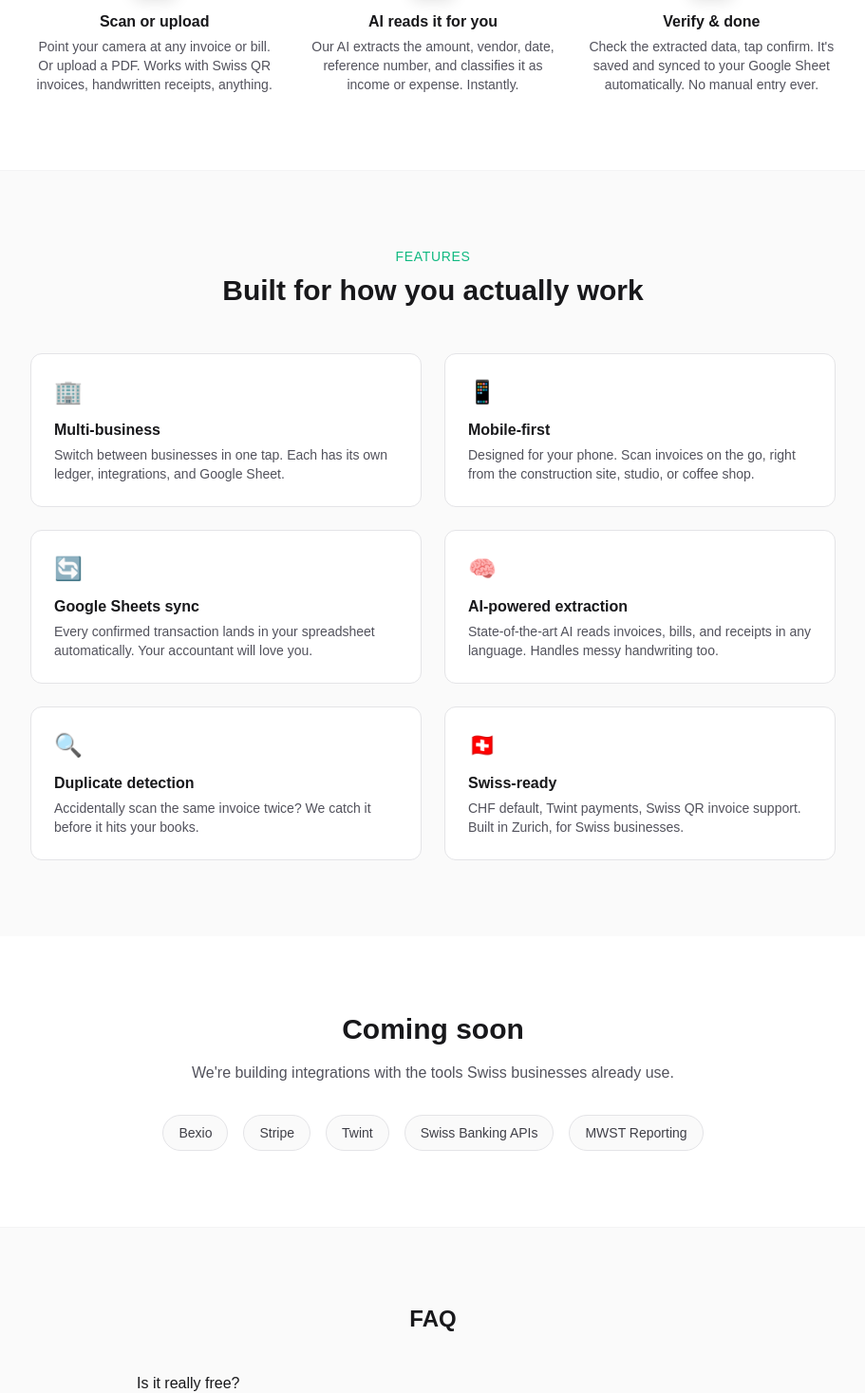
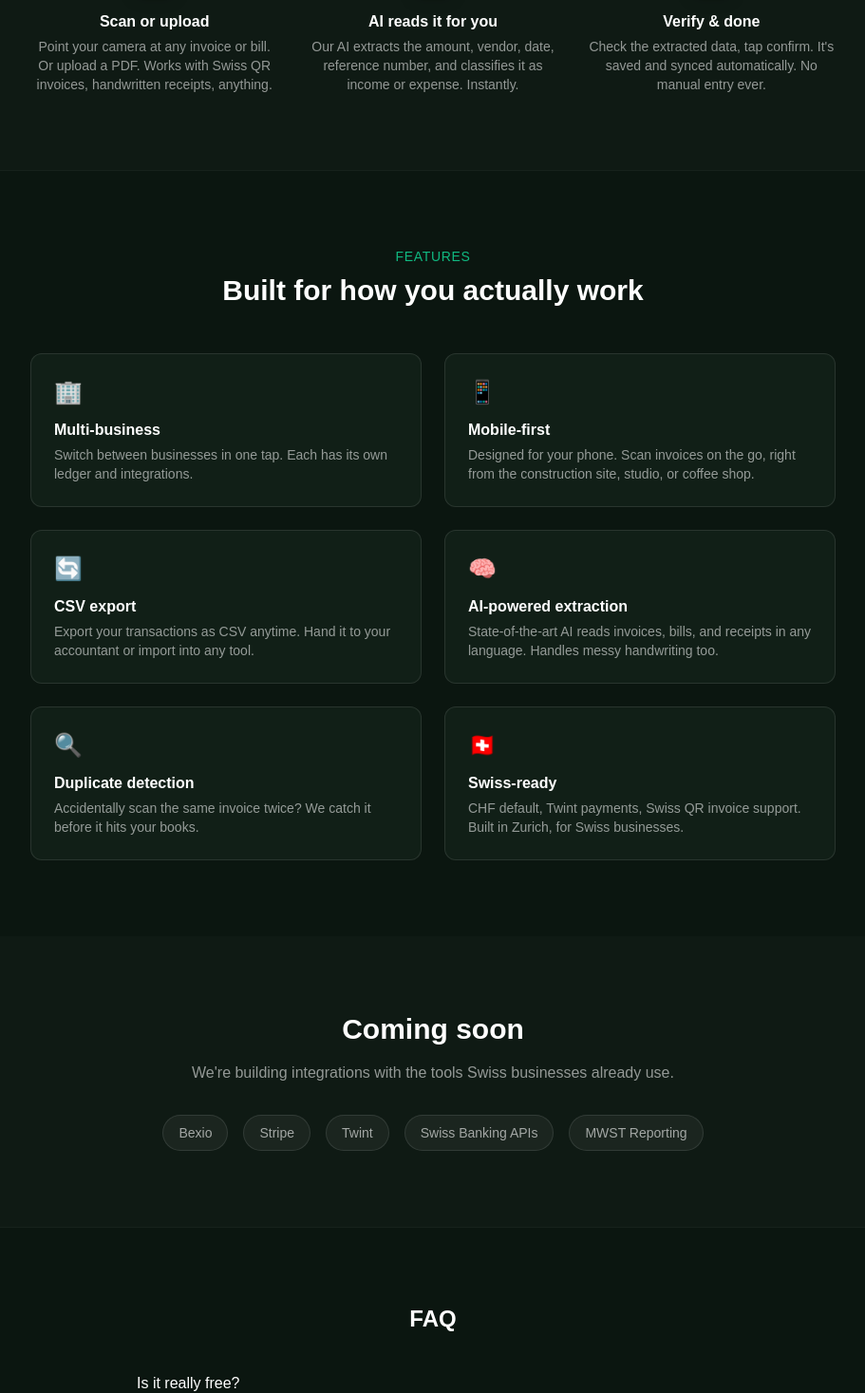
Before and after one commit to nebjor/byebills-landing, a Next.js app: page / in a window 1280 px wide. Shown: the part 1330-2797 px from the top of the page at 95% size, without its empty margins (184-1095 px from the left). Built offline with nearby package versions, Linux system fonts and the light colour scheme.

Commit message:
full dark landing page: all sections match hero theme

```diff
--- a/src/app/page.tsx
+++ b/src/app/page.tsx
@@ -183,14 +183,14 @@ export default function Home() {
       {/* ===== BELOW HERO (light) ===== */}
 
       {/* Pain point */}
-      <section className="border-y border-zinc-200 bg-zinc-50">
+      <section className="border-y border-white/5 bg-[#0b1610]">
         <div className="mx-auto max-w-3xl px-6 py-20 text-center">
-          <h2 className="text-2xl font-bold sm:text-3xl text-zinc-900">
+          <h2 className="text-2xl font-bold sm:text-3xl text-white">
             You have 3 side businesses.
             <br />
-            <span className="text-zinc-600">And zero time for spreadsheets.</span>
+            <span className="text-white/50">And zero time for spreadsheets.</span>
           </h2>
-          <p className="mx-auto mt-4 max-w-lg text-zinc-600 leading-relaxed">
+          <p className="mx-auto mt-4 max-w-lg text-white/55 leading-relaxed">
             You&apos;re juggling gigs, clients, and invoices across multiple businesses.
             Every receipt gets shoved in a drawer. Tax season is a nightmare.
             Sound familiar?
@@ -199,12 +199,13 @@ export default function Home() {
       </section>
 
       {/* How it works */}
-      <section id="how-it-works" className="mx-auto max-w-4xl px-6 py-20">
+      <section id="how-it-works" className="bg-brand-hero">
+        <div className="mx-auto max-w-4xl px-6 py-20">
         <div className="text-center mb-12">
           <p className="text-sm font-medium text-brand uppercase tracking-wider mb-2">
             How it works
           </p>
-          <h2 className="text-2xl font-bold sm:text-3xl text-zinc-900">
+          <h2 className="text-2xl font-bold sm:text-3xl text-white">
             From invoice to bookkeeping in 30 seconds
           </h2>
         </div>
@@ -214,8 +215,8 @@ export default function Home() {
             <div className="mx-auto mb-4 flex h-14 w-14 items-center justify-center rounded-2xl bg-brand text-white text-xl font-bold shadow-lg">
               1
             </div>
-            <h3 className="font-semibold mb-1 text-zinc-900">Scan or upload</h3>
-            <p className="text-sm text-zinc-600">
+            <h3 className="font-semibold mb-1 text-white">Scan or upload</h3>
+            <p className="text-sm text-white/55">
               Point your camera at any invoice or bill. Or upload a PDF. Works with Swiss QR invoices,
               handwritten receipts, anything.
             </p>
@@ -224,8 +225,8 @@ export default function Home() {
             <div className="mx-auto mb-4 flex h-14 w-14 items-center justify-center rounded-2xl bg-brand text-white text-xl font-bold shadow-lg">
               2
             </div>
-            <h3 className="font-semibold mb-1 text-zinc-900">AI reads it for you</h3>
-            <p className="text-sm text-zinc-600">
+            <h3 className="font-semibold mb-1 text-white">AI reads it for you</h3>
+            <p className="text-sm text-white/55">
               Our AI extracts the amount, vendor, date, reference number, and classifies it as
               income or expense. Instantly.
             </p>
@@ -234,72 +235,73 @@ export default function Home() {
             <div className="mx-auto mb-4 flex h-14 w-14 items-center justify-center rounded-2xl bg-brand text-white text-xl font-bold shadow-lg">
               3
             </div>
-            <h3 className="font-semibold mb-1 text-zinc-900">Verify &amp; done</h3>
-            <p className="text-sm text-zinc-600">
-              Check the extracted data, tap confirm. It&apos;s saved and synced to your
-              Google Sheet automatically. No manual entry ever.
+            <h3 className="font-semibold mb-1 text-white">Verify &amp; done</h3>
+            <p className="text-sm text-white/55">
+              Check the extracted data, tap confirm. It&apos;s saved and synced
+              automatically. No manual entry ever.
             </p>
           </div>
+        </div>
         </div>
       </section>
 
       {/* Features */}
-      <section className="border-t border-zinc-100 bg-zinc-50">
+      <section className="border-t border-white/5 bg-[#0b1610]">
         <div className="mx-auto max-w-4xl px-6 py-20">
           <div className="text-center mb-12">
             <p className="text-sm font-medium text-brand uppercase tracking-wider mb-2">
               Features
             </p>
-            <h2 className="text-2xl font-bold sm:text-3xl text-zinc-900">
+            <h2 className="text-2xl font-bold sm:text-3xl text-white">
               Built for how you actually work
             </h2>
           </div>
 
           <div className="grid grid-cols-1 sm:grid-cols-2 gap-6">
-            <div className="rounded-xl border border-zinc-200 bg-white p-6">
+            <div className="rounded-xl border border-white/10 bg-[#111f17] p-6">
               <div className="text-2xl mb-3">🏢</div>
-              <h3 className="font-semibold mb-1 text-zinc-900">Multi-business</h3>
-              <p className="text-sm text-zinc-600">
-                Switch between businesses in one tap. Each has its own ledger,
-                integrations, and Google Sheet.
+              <h3 className="font-semibold mb-1 text-white">Multi-business</h3>
+              <p className="text-sm text-white/55">
+                Switch between businesses in one tap. Each has its own ledger
+                and integrations.
               </p>
             </div>
-            <div className="rounded-xl border border-zinc-200 bg-white p-6">
+            <div className="rounded-xl border border-white/10 bg-[#111f17] p-6">
               <div className="text-2xl mb-3">📱</div>
-              <h3 className="font-semibold mb-1 text-zinc-900">Mobile-first</h3>
-              <p className="text-sm text-zinc-600">
+              <h3 className="font-semibold mb-1 text-white">Mobile-first</h3>
+              <p className="text-sm text-white/55">
                 Designed for your phone. Scan invoices on the go, right from the
                 construction site, studio, or coffee shop.
               </p>
             </div>
-            <div className="rounded-xl border border-zinc-200 bg-white p-6">
+            <div className="rounded-xl border border-white/10 bg-[#111f17] p-6">
               <div className="text-2xl mb-3">🔄</div>
-              <h3 className="font-semibold mb-1 text-zinc-900">Google Sheets sync</h3>
-              <p className="text-sm text-zinc-600">
-                Every confirmed transaction lands in your spreadsheet automatically.
-                Your accountant will love you.
+              <h3 className="font-semibold mb-1 text-white">CSV export</h3>
+              <p className="text-sm text-white/55">
+                Export your transactions as CSV anytime. Hand it to your
+                accountant or import into any tool.
               </p>
             </div>
-            <div className="rounded-xl border border-zinc-200 bg-white p-6">
+            <div className="rounded-xl border border-white/10 bg-[#111f17] p-6">
               <div className="text-2xl mb-3">🧠</div>
-              <h3 className="font-semibold mb-1 text-zinc-900">AI-powered extraction</h3>
-              <p className="text-sm text-zinc-600">
+              <h3 className="font-semibold mb-1 text-white">AI-powered extraction</h3>
+              <p className="text-sm text-white/55">
                 State-of-the-art AI reads invoices, bills, and receipts in any language.
                 Handles messy handwriting too.
               </p>
             </div>
-            <div className="rounded-xl border border-zinc-200 bg-white p-6">
+            <div className="rounded-xl border border-white/10 bg-[#111f17] p-6">
               <div className="text-2xl mb-3">🔍</div>
-              <h3 className="font-semibold mb-1 text-zinc-900">Duplicate detection</h3>
-              <p className="text-sm text-zinc-600">
+              <h3 className="font-semibold mb-1 text-white">Duplicate detection</h3>
+              <p className="text-sm text-white/55">
                 Accidentally scan the same invoice twice? We catch it before it hits
                 your books.
               </p>
             </div>
-            <div className="rounded-xl border border-zinc-200 bg-white p-6">
+            <div className="rounded-xl border border-white/10 bg-[#111f17] p-6">
               <div className="text-2xl mb-3">🇨🇭</div>
-              <h3 className="font-semibold mb-1 text-zinc-900">Swiss-ready</h3>
-              <p className="text-sm text-zinc-600">
+              <h3 className="font-semibold mb-1 text-white">Swiss-ready</h3>
+              <p className="text-sm text-white/55">
                 CHF default, Twint payments, Swiss QR invoice support.
                 Built in Zurich, for Swiss businesses.
               </p>
@@ -309,29 +311,31 @@ export default function Home() {
       </section>
 
       {/* Social proof / future */}
-      <section className="mx-auto max-w-3xl px-6 py-20 text-center">
-        <h2 className="text-2xl font-bold sm:text-3xl mb-4 text-zinc-900">
+      <section className="bg-brand-hero">
+        <div className="mx-auto max-w-3xl px-6 py-20 text-center">
+        <h2 className="text-2xl font-bold sm:text-3xl mb-4 text-white">
           Coming soon
         </h2>
-        <p className="text-zinc-600 mb-8">
+        <p className="text-white/55 mb-8">
           We&apos;re building integrations with the tools Swiss businesses already use.
         </p>
         <div className="flex flex-wrap justify-center gap-4">
           {["Bexio", "Stripe", "Twint", "Swiss Banking APIs", "MWST Reporting"].map((name) => (
             <span
               key={name}
-              className="rounded-full border border-zinc-200 bg-zinc-50 px-4 py-2 text-sm text-zinc-700"
+              className="rounded-full border border-white/10 bg-white/5 px-4 py-2 text-sm text-white/60"
             >
               {name}
             </span>
           ))}
         </div>
+        </div>
       </section>
 
       {/* FAQ */}
-      <section className="border-t border-zinc-100 bg-zinc-50">
+      <section className="border-t border-white/5 bg-[#0b1610]">
         <div className="mx-auto max-w-2xl px-6 py-20">
-          <h2 className="text-2xl font-bold text-center mb-10 text-zinc-900">FAQ</h2>
+          <h2 className="text-2xl font-bold text-center mb-10 text-white">FAQ</h2>
           <div className="space-y-6">
             {[
               {
@@ -344,7 +348,7 @@ export default function Home() {
               },
               {
                 q: "I have multiple side businesses. Can I keep them separate?",
-                a: "Absolutely. Multi-business is a core feature. Each business gets its own ledger and Google Sheet sync.",
+                a: "Absolutely. Multi-business is a core feature. Each business gets its own ledger and CSV export.",
               },
               {
                 q: "Where is my data stored?",
@@ -355,9 +359,9 @@ export default function Home() {
                 a: "ByeBills doesn't replace an accountant, but it makes their job (and yours) much easier by keeping your books organized automatically.",
               },
             ].map(({ q, a }) => (
-              <div key={q} className="border-b border-zinc-200 pb-5">
-                <h3 className="font-medium mb-1 text-zinc-900">{q}</h3>
-                <p className="text-sm text-zinc-600">{a}</p>
+              <div key={q} className="border-b border-white/10 pb-5">
+                <h3 className="font-medium mb-1 text-white">{q}</h3>
+                <p className="text-sm text-white/55">{a}</p>
               </div>
             ))}
           </div>
@@ -365,24 +369,26 @@ export default function Home() {
       </section>
 
       {/* Final CTA */}
-      <section className="mx-auto max-w-3xl px-6 py-20 text-center">
-        <h2 className="text-3xl font-bold sm:text-4xl mb-4 text-zinc-900">
+      <section className="bg-brand-hero">
+        <div className="mx-auto max-w-3xl px-6 py-20 text-center">
+        <h2 className="text-3xl font-bold sm:text-4xl mb-4 text-white">
           Your invoices won&apos;t scan themselves.
         </h2>
-        <p className="text-zinc-600 mb-8">
+        <p className="text-white/55 mb-8">
           Well, actually — with ByeBills they kind of do.
         </p>
         <Link
           href="/signup"
-          className="inline-flex rounded-full bg-brand px-8 py-3 text-sm font-semibold text-white hover:bg-brand-hover transition-colors shadow-lg shadow-brand/20"
+          className="inline-flex rounded-[10px] bg-brand px-8 py-3 text-sm font-medium text-brand-dark hover:brightness-110 transition shadow-lg shadow-brand/20"
         >
           Start scanning for free
         </Link>
+        </div>
       </section>
 
       {/* Footer */}
-      <footer className="border-t border-zinc-100 bg-white">
-        <div className="mx-auto max-w-5xl px-6 py-8 flex flex-col items-center gap-2 text-xs text-zinc-400">
+      <footer className="border-t border-white/5 bg-[#0b1610]">
+        <div className="mx-auto max-w-5xl px-6 py-8 flex flex-col items-center gap-2 text-xs text-white/40">
           <span className="font-semibold text-brand">ByeBills</span>
           <span>Invoice Scanner &amp; Bookkeeper for Swiss Side-Hustlers</span>
           <span>Built in Zurich 🇨🇭</span>
```
